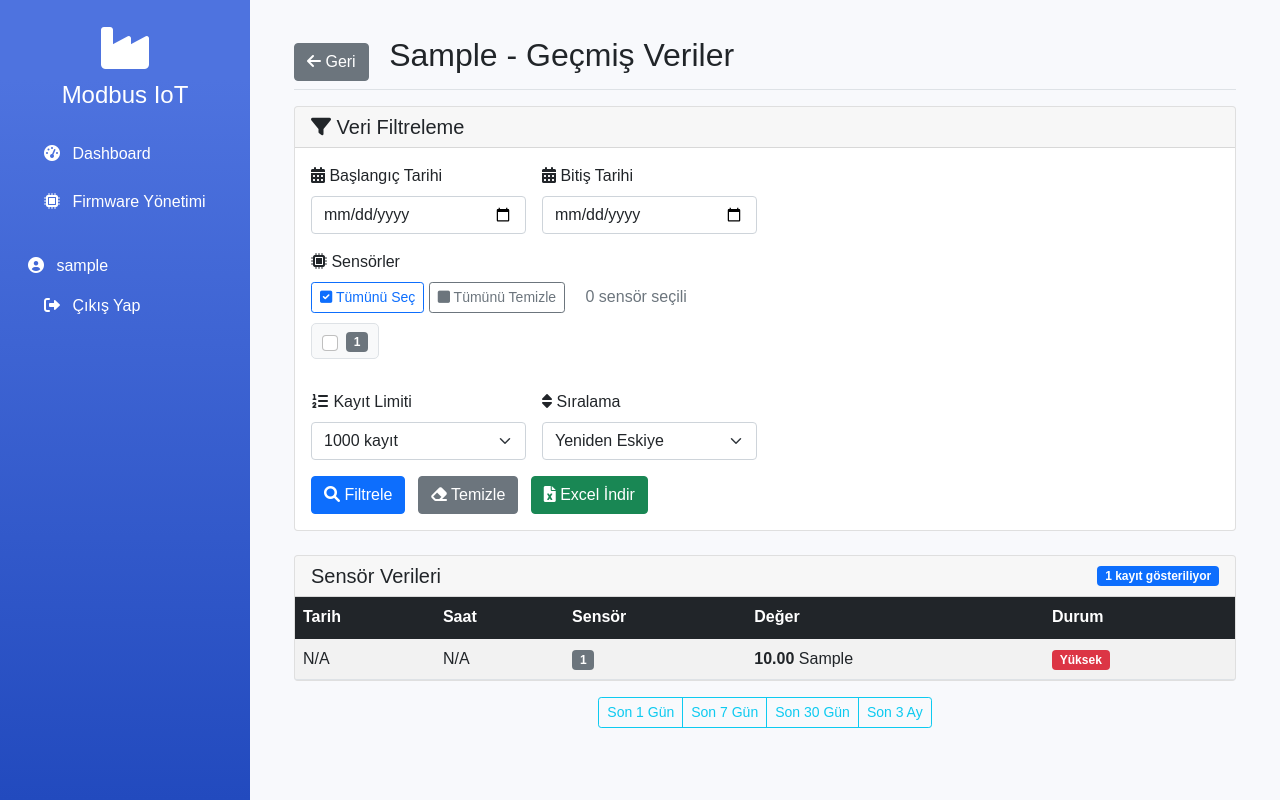
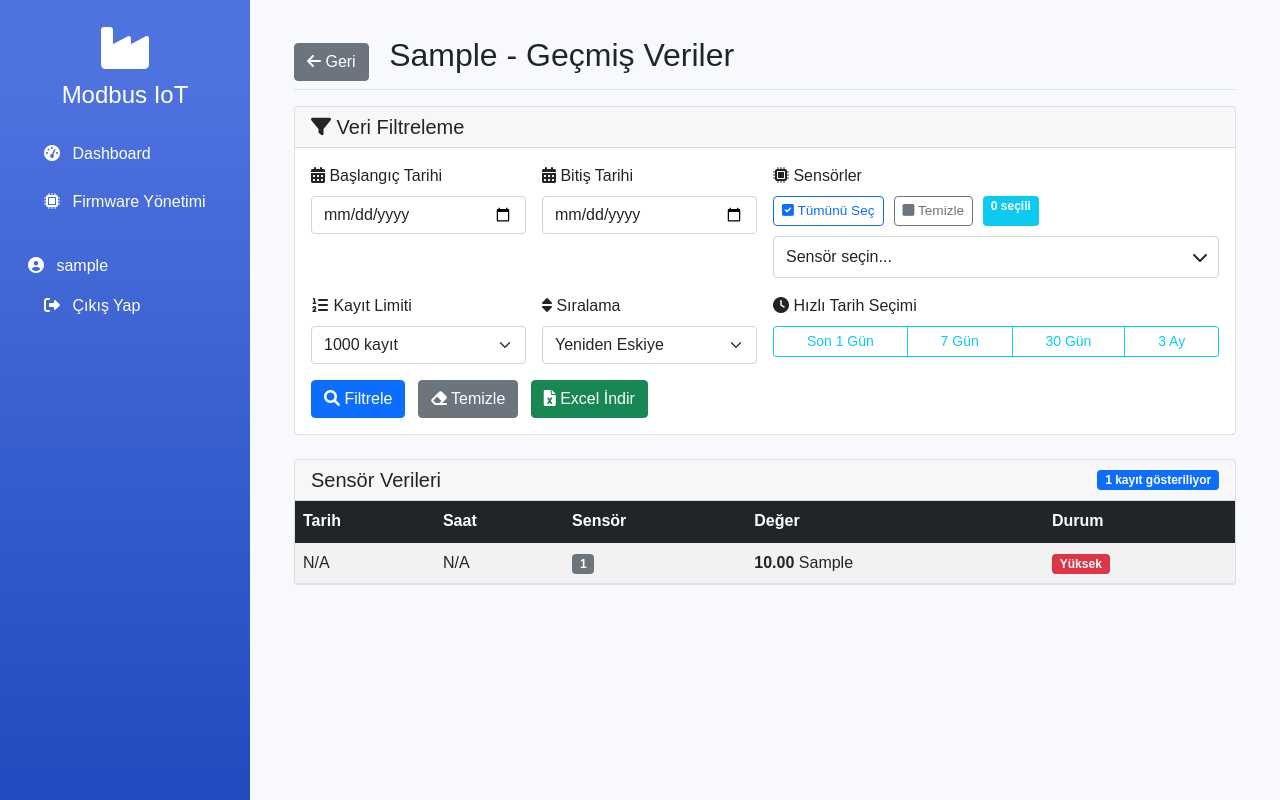
Before and after one commit to ahmetaltunaibu/esp32-flask, a Flask app: template templates/gecmis_veriler.html in a window 1280 px wide. Run offline with Flask 3, Linux system fonts and the light colour scheme; the visitor is signed in with stand-in values (Sample User, id 1); tables that the repository leaves empty hold one stand-in row (values such as "Sample post"); the template is opened without the code that fills it: most values are stand-ins (such as "Sample title", 1, 10 or a date in 2020); some libraries are stand-ins or nearby versions.

Commit message:
Update gecmis_veriler.html

```diff
--- a/templates/gecmis_veriler.html
+++ b/templates/gecmis_veriler.html
@@ -4,28 +4,93 @@
 
 {% block extra_css %}
 <style>
-    .sensor-checkbox {
+    .multiselect-container {
+        position: relative;
+        display: inline-block;
+        width: 100%;
+    }
+
+    .multiselect-input {
+        width: 100%;
+        padding: 8px 40px 8px 12px;
+        border: 1px solid #ced4da;
+        border-radius: 4px;
+        background-color: white;
+        cursor: pointer;
+        min-height: 38px;
+    }
+
+    .multiselect-dropdown {
+        position: absolute;
+        top: 100%;
+        left: 0;
+        right: 0;
+        background: white;
+        border: 1px solid #ced4da;
+        border-top: none;
+        border-radius: 0 0 4px 4px;
+        max-height: 300px;
+        overflow-y: auto;
+        z-index: 1000;
+        display: none;
+    }
+
+    .multiselect-option {
+        padding: 8px 12px;
+        cursor: pointer;
+        border-bottom: 1px solid #f8f9fa;
+        display: flex;
+        align-items: center;
+    }
+
+    .multiselect-option:hover {
+        background-color: #f8f9fa;
+    }
+
+    .multiselect-option input[type="checkbox"] {
         margin-right: 8px;
     }
-    .sensor-group {
+
+    .multiselect-arrow {
+        position: absolute;
+        right: 12px;
+        top: 50%;
+        transform: translateY(-50%);
+        pointer-events: none;
+        transition: transform 0.2s;
+    }
+
+    .multiselect-container.open .multiselect-arrow {
+        transform: translateY(-50%) rotate(180deg);
+    }
+
+    .selected-tag {
+        display: inline-block;
+        background: #007bff;
+        color: white;
+        padding: 2px 8px;
+        margin: 2px;
+        border-radius: 12px;
+        font-size: 0.85em;
+    }
+
+    .selected-tag .remove-tag {
+        margin-left: 5px;
+        cursor: pointer;
+        font-weight: bold;
+    }
+
+    .filter-controls {
         display: flex;
+        gap: 10px;
+        margin-bottom: 10px;
         flex-wrap: wrap;
-        gap: 10px;
-        margin-bottom: 15px;
     }
-    .sensor-item {
-        display: flex;
-        align-items: center;
-        padding: 5px 10px;
-        background-color: #f8f9fa;
-        border-radius: 5px;
-        border: 1px solid #dee2e6;
-    }
-    .sensor-item:hover {
-        background-color: #e9ecef;
-    }
-    .select-all-sensors {
-        margin-bottom: 10px;
+
+    .quick-select {
+        padding: 4px 8px;
+        font-size: 0.85em;
+        border-radius: 4px;
     }
 </style>
 {% endblock %}
@@ -41,6 +106,19 @@
         </div>
     </div>
 
+    <!-- Veri Aralığı Bilgisi -->
+    {% if date_info.has_data %}
+    <div class="alert alert-info mb-4">
+        <i class="fas fa-info-circle"></i>
+        <strong>Veri Aralığı:</strong>
+        {{ date_info.min_date }} ile {{ date_info.max_date }} tarihleri arasında
+        <strong>{{ veriler|length }}</strong> kayıt mevcut.
+        {% if not request.args.get('start_date') and not request.args.get('end_date') %}
+        <span class="badge bg-success ms-2">Tüm veriler gösteriliyor</span>
+        {% endif %}
+    </div>
+    {% endif %}
+
     <!-- Filtreleme Kartı -->
     <div class="card mb-4">
         <div class="card-header">
@@ -51,53 +129,64 @@
                 <!-- Tarih Filtreleri -->
                 <div class="col-md-3">
                     <label class="form-label"><i class="fas fa-calendar-alt"></i> Başlangıç Tarihi</label>
-                    <input type="date" class="form-control" name="start_date" value="{{ start_date or '' }}">
+                    <input type="date" class="form-control" name="start_date"
+                           value="{{ start_date or '' }}"
+                           {% if date_info.min_date %}min="{{ date_info.min_date }}"{% endif %}
+                           {% if date_info.max_date %}max="{{ date_info.max_date }}"{% endif %}>
+                    {% if date_info.has_data %}
+                    <div class="form-text">En eski: {{ date_info.min_date }}</div>
+                    {% endif %}
                 </div>
                 <div class="col-md-3">
                     <label class="form-label"><i class="fas fa-calendar-alt"></i> Bitiş Tarihi</label>
-                    <input type="date" class="form-control" name="end_date" value="{{ end_date or '' }}">
+                    <input type="date" class="form-control" name="end_date"
+                           value="{{ end_date or '' }}"
+                           {% if date_info.min_date %}min="{{ date_info.min_date }}"{% endif %}
+                           {% if date_info.max_date %}max="{{ date_info.max_date }}"{% endif %}>
+                    {% if date_info.has_data %}
+                    <div class="form-text">En yeni: {{ date_info.max_date }}</div>
+                    {% endif %}
                 </div>
 
-                <!-- Sensör Filtreleri -->
-                <div class="col-12">
+                <!-- Çoklu Sensör Seçimi -->
+                <div class="col-md-6">
                     <label class="form-label"><i class="fas fa-microchip"></i> Sensörler</label>
 
-                    <!-- Tümünü Seç Butonu -->
-                    <div class="select-all-sensors">
-                        <button type="button" class="btn btn-sm btn-outline-primary" onclick="selectAllSensors()">
+                    <!-- Hızlı Seçim Butonları -->
+                    <div class="filter-controls">
+                        <button type="button" class="btn btn-sm btn-outline-primary quick-select" onclick="selectAllSensors()">
                             <i class="fas fa-check-square"></i> Tümünü Seç
                         </button>
-                        <button type="button" class="btn btn-sm btn-outline-secondary" onclick="clearAllSensors()">
-                            <i class="fas fa-square"></i> Tümünü Temizle
+                        <button type="button" class="btn btn-sm btn-outline-secondary quick-select" onclick="clearAllSensors()">
+                            <i class="fas fa-square"></i> Temizle
                         </button>
-                        <span class="ms-3 text-muted" id="selectedCount">0 sensör seçili</span>
+                        <span class="badge bg-info" id="selectedCount">0 seçili</span>
                     </div>
 
-                    <!-- Sensör Checkbox'ları -->
-                    <div class="sensor-group">
+                    <!-- Çoklu Seçim Dropdown -->
+                    <div class="multiselect-container" id="sensorMultiselect">
+                        <div class="multiselect-input" onclick="toggleDropdown()">
+                            <div id="selectedSensors">Sensör seçin...</div>
+                            <i class="fas fa-chevron-down multiselect-arrow"></i>
+                        </div>
+                        <div class="multiselect-dropdown" id="sensorDropdown">
                             {% set selected_sensors = request.args.getlist('sensor_ids') %}
                             {% for sensor in sensors %}
-                        <div class="sensor-item">
+                            <div class="multiselect-option">
                                 <input type="checkbox"
-                                   class="form-check-input sensor-checkbox"
                                        name="sensor_ids"
                                        value="{{ sensor.sensor_id }}"
                                        id="sensor_{{ loop.index }}"
                                        {% if sensor.sensor_id in selected_sensors %}checked{% endif %}
-                                   onchange="updateSelectedCount()">
-                            <label class="form-check-label" for="sensor_{{ loop.index }}">
-                                <span class="badge bg-secondary">{{ sensor.sensor_id }}</span>
-                            </label>
+                                       onchange="updateSelection()">
+                                <label for="sensor_{{ loop.index }}">{{ sensor.sensor_id }}</label>
                             </div>
                             {% endfor %}
-
-                        {% if not sensors %}
-                        <div class="text-muted">Bu cihaz için henüz sensör verisi yok</div>
-                        {% endif %}
+                        </div>
                     </div>
                 </div>
 
-                <!-- Veri Limiti -->
+                <!-- Diğer Filtreler -->
                 <div class="col-md-3">
                     <label class="form-label"><i class="fas fa-list-ol"></i> Kayıt Limiti</label>
                     <select class="form-select" name="limit">
@@ -109,7 +198,6 @@
                     </select>
                 </div>
 
-                <!-- Sıralama -->
                 <div class="col-md-3">
                     <label class="form-label"><i class="fas fa-sort"></i> Sıralama</label>
                     <select class="form-select" name="order">
@@ -118,7 +206,18 @@
                     </select>
                 </div>
 
-                <!-- Butonlar -->
+                <!-- Hızlı Tarih Seçimi -->
+                <div class="col-md-6">
+                    <label class="form-label"><i class="fas fa-clock"></i> Hızlı Tarih Seçimi</label>
+                    <div class="btn-group w-100" role="group">
+                        <button type="button" class="btn btn-sm btn-outline-info" onclick="setQuickDate(1)">Son 1 Gün</button>
+                        <button type="button" class="btn btn-sm btn-outline-info" onclick="setQuickDate(7)">7 Gün</button>
+                        <button type="button" class="btn btn-sm btn-outline-info" onclick="setQuickDate(30)">30 Gün</button>
+                        <button type="button" class="btn btn-sm btn-outline-info" onclick="setQuickDate(90)">3 Ay</button>
+                    </div>
+                </div>
+
+                <!-- İşlem Butonları -->
                 <div class="col-12">
                     <button type="submit" class="btn btn-primary me-2">
                         <i class="fas fa-search"></i> Filtrele
@@ -133,17 +232,6 @@
             </form>
         </div>
     </div>
-
-    <!-- Seçim Özeti -->
-    {% if request.args.getlist('sensor_ids') %}
-    <div class="alert alert-info">
-        <i class="fas fa-info-circle"></i>
-        <strong>Seçili Sensörler:</strong>
-        {% for sensor_id in request.args.getlist('sensor_ids') %}
-            <span class="badge bg-primary me-1">{{ sensor_id }}</span>
-        {% endfor %}
-    </div>
-    {% endif %}
 
     <!-- Veri Tablosu -->
     <div class="card">
@@ -215,39 +303,122 @@ $(document).ready(function() {
         }
     });
 
-    // Sayfa yüklendiğinde seçili sensör sayısını güncelle
-    updateSelectedCount();
+    // Sayfa yüklendiğinde seçimi güncelle ve tarihleri kontrol et
+    updateSelection();
+    initializeDates();
+
+    // Dropdown dışına tıklandığında kapat
+    document.addEventListener('click', function(e) {
+        if (!document.getElementById('sensorMultiselect').contains(e.target)) {
+            closeDropdown();
+        }
+    });
 });
 
-// Seçili sensör sayısını güncelle
-function updateSelectedCount() {
-    const checkedBoxes = document.querySelectorAll('input[name="sensor_ids"]:checked');
-    const count = checkedBoxes.length;
-    const totalCount = document.querySelectorAll('input[name="sensor_ids"]').length;
+// Tarihleri başlat
+function initializeDates() {
+    const startDateInput = document.querySelector('input[name="start_date"]');
+    const endDateInput = document.querySelector('input[name="end_date"]');
 
-    document.getElementById('selectedCount').textContent =
-        count + ' / ' + totalCount + ' sensör seçili';
+    // Eğer tarihler boşsa ve veri varsa otomatik doldur
+    {% if date_info.has_data %}
+    if (!startDateInput.value) {
+        startDateInput.value = '{{ date_info.min_date }}';
+    }
+    if (!endDateInput.value) {
+        endDateInput.value = '{{ date_info.max_date }}';
+    }
+    {% endif %}
+}
+
+// Dropdown aç/kapat
+function toggleDropdown() {
+    const container = document.getElementById('sensorMultiselect');
+    const dropdown = document.getElementById('sensorDropdown');
+
+    container.classList.toggle('open');
+    dropdown.style.display = dropdown.style.display === 'block' ? 'none' : 'block';
+}
+
+function closeDropdown() {
+    const container = document.getElementById('sensorMultiselect');
+    const dropdown = document.getElementById('sensorDropdown');
+
+    container.classList.remove('open');
+    dropdown.style.display = 'none';
+}
+
+// Seçimi güncelle
+function updateSelection() {
+    const checkboxes = document.querySelectorAll('#sensorDropdown input[type="checkbox"]');
+    const selectedContainer = document.getElementById('selectedSensors');
+    const countBadge = document.getElementById('selectedCount');
+
+    const selected = [];
+    let checkedCount = 0;
+
+    checkboxes.forEach(checkbox => {
+        if (checkbox.checked) {
+            selected.push(checkbox.value);
+            checkedCount++;
+        }
+    });
+
+    // Seçili sensörleri göster
+    if (selected.length === 0) {
+        selectedContainer.innerHTML = 'Sensör seçin...';
+    } else if (selected.length <= 3) {
+        selectedContainer.innerHTML = selected.map(sensor =>
+            `<span class="selected-tag">${sensor} <span class="remove-tag" onclick="removeSensor('${sensor}')">&times;</span></span>`
+        ).join('');
+    } else {
+        selectedContainer.innerHTML = `<span class="selected-tag">${selected.length} sensör seçili</span>`;
+    }
+
+    // Sayaç güncelle
+    countBadge.textContent = `${checkedCount} seçili`;
+}
+
+// Sensör kaldır
+function removeSensor(sensorId) {
+    const checkbox = document.querySelector(`input[value="${sensorId}"]`);
+    if (checkbox) {
+        checkbox.checked = false;
+        updateSelection();
+    }
 }
 
 // Tüm sensörleri seç
 function selectAllSensors() {
-    const checkboxes = document.querySelectorAll('input[name="sensor_ids"]');
+    const checkboxes = document.querySelectorAll('#sensorDropdown input[type="checkbox"]');
     checkboxes.forEach(checkbox => {
         checkbox.checked = true;
     });
-    updateSelectedCount();
+    updateSelection();
 }
 
-// Tüm sensör seçimlerini temizle
+// Tüm seçimleri temizle
 function clearAllSensors() {
-    const checkboxes = document.querySelectorAll('input[name="sensor_ids"]');
+    const checkboxes = document.querySelectorAll('#sensorDropdown input[type="checkbox"]');
     checkboxes.forEach(checkbox => {
         checkbox.checked = false;
     });
-    updateSelectedCount();
+    updateSelection();
 }
 
-// Tüm filtreleri temizle
+// Hızlı tarih seçimi
+function setQuickDate(days) {
+    const endDate = new Date();
+    const startDate = new Date();
+    startDate.setDate(startDate.getDate() - days);
+
+    document.querySelector('input[name="start_date"]').value =
+        startDate.toISOString().split('T')[0];
+    document.querySelector('input[name="end_date"]').value =
+        endDate.toISOString().split('T')[0];
+}
+
+// Filtreleri temizle
 function clearFilters() {
     document.querySelector('input[name="start_date"]').value = '';
     document.querySelector('input[name="end_date"]').value = '';
@@ -264,35 +435,11 @@ function exportToExcel() {
     const form = document.getElementById('filterForm');
     const formData = new FormData(form);
 
-    // Excel export URL'ini oluştur
     const params = new URLSearchParams(formData);
     const excelUrl = '{{ url_for("excel_export", cihaz_id=cihaz_id) }}?' + params.toString();
 
-    // Yeni pencerede aç
     window.open(excelUrl, '_blank');
-}
-
-// Hızlı tarih seçimleri
-function setQuickDate(days) {
-    const endDate = new Date();
-    const startDate = new Date();
-    startDate.setDate(startDate.getDate() - days);
-
-    document.querySelector('input[name="start_date"]').value =
-        startDate.toISOString().split('T')[0];
-    document.querySelector('input[name="end_date"]').value =
-        endDate.toISOString().split('T')[0];
 }
 </script>
 
-<!-- Hızlı Tarih Seçimi Butonları -->
-<div class="mt-3 text-center">
-    <div class="btn-group" role="group">
-        <button type="button" class="btn btn-sm btn-outline-info" onclick="setQuickDate(1)">Son 1 Gün</button>
-        <button type="button" class="btn btn-sm btn-outline-info" onclick="setQuickDate(7)">Son 7 Gün</button>
-        <button type="button" class="btn btn-sm btn-outline-info" onclick="setQuickDate(30)">Son 30 Gün</button>
-        <button type="button" class="btn btn-sm btn-outline-info" onclick="setQuickDate(90)">Son 3 Ay</button>
-    </div>
-</div>
-
 {% endblock %}
```
Lines whose indentation alone changed are shown as unchanged.
